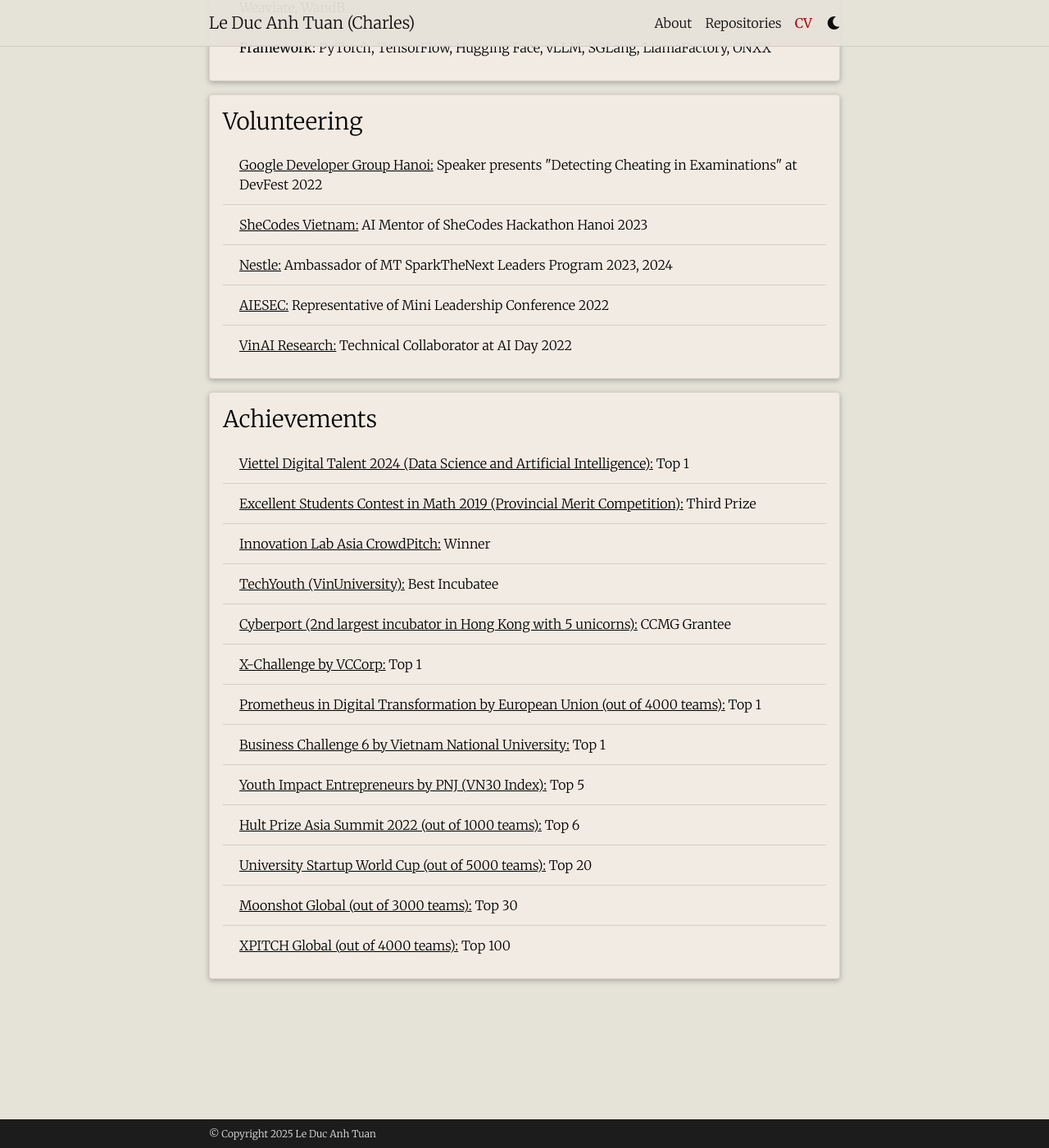
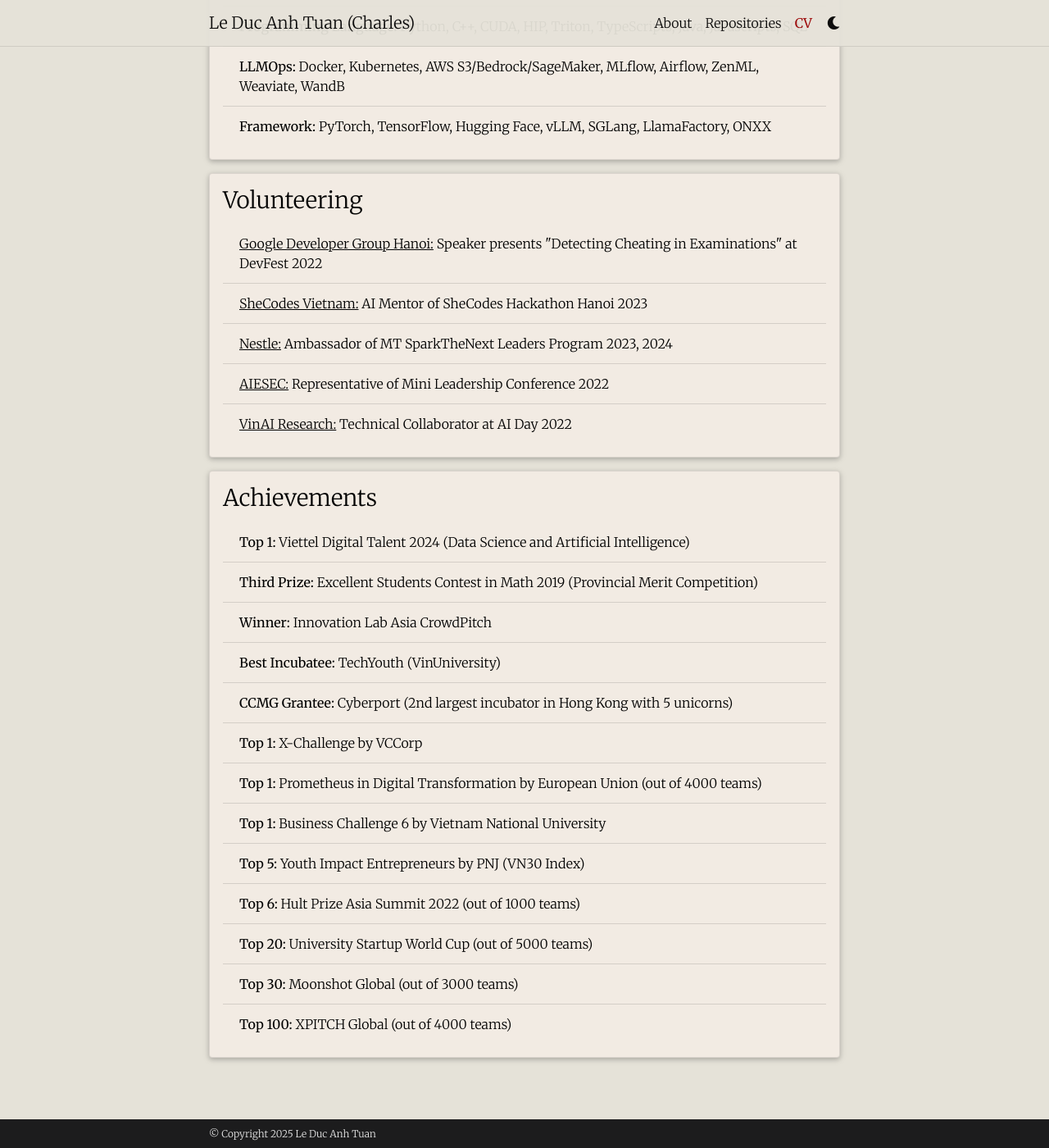
Before and after one commit to tuanlda78202/tuanlda78202.github.io, a Jekyll site: the page built from _pages/cv.md, in a window 1280 px wide and 1400 px high, scrolled down 3685 px. Shown: the whole window at 82% size. Built offline with Jekyll 4.4.1, drawn with Linux system fonts in a browser that asks for light colours; comment, search, counter and statistics services are not loaded; a style sheet for code colours, icons or effects is not loaded; some of the changed text lies outside the part shown.

Commit message:
update: cv

```diff
--- a/_data/cv.yml
+++ b/_data/cv.yml
@@ -16,12 +16,8 @@
 - title: Publications
   type: list
   contents:
-    - <a Speechless \href{https://arxiv.org/abs/2505.17417}{(Interspeech, 2025)}}
-            {Speech Instruction Training Without Speech for Low Resource Languages
-            }
-    - <a Poseless \href{https://arxiv.org/abs/2503.07111v2}{(CVPR, 2025)}}
-            {Depth-Free Vision-to-Joint Control via Direct Image Mapping with Vision Language Model
-            }
+    - <b>Speechless <a href=https://arxiv.org/abs/2505.17417>(Interspeech (A), 2025)</a>:</b> Speech Instruction Training Without Speech for Low Resource Languages
+    - <b>Poseless <a href=https://arxiv.org/abs/2503.07111v2>(arXiv, 2025)</a>:</b> Depth-Free Vision-to-Joint Control via Direct Image Mapping with Vision Language Model
 
 - title: Experience
   type: time_table
@@ -129,16 +125,16 @@
 - title: Achievements
   type: list
   contents:
-    - <u>Viettel Digital Talent 2024 (Data Science and Artificial Intelligence):</u> Top 1
-    - <u>Excellent Students Contest in Math 2019 (Provincial Merit Competition):</u> Third Prize
-    - <u>Innovation Lab Asia CrowdPitch:</u> Winner
-    - <u>TechYouth (VinUniversity):</u> Best Incubatee
-    - <u>Cyberport (2nd largest incubator in Hong Kong with 5 unicorns):</u> CCMG Grantee
-    - <u>X-Challenge by VCCorp:</u> Top 1
-    - <u>Prometheus in Digital Transformation by European Union (out of 4000 teams):</u> Top 1
-    - <u>Business Challenge 6 by Vietnam National University:</u> Top 1
-    - <u>Youth Impact Entrepreneurs by PNJ (VN30 Index):</u> Top 5
-    - <u>Hult Prize Asia Summit 2022 (out of 1000 teams):</u> Top 6
-    - <u>University Startup World Cup (out of 5000 teams):</u> Top 20
-    - <u>Moonshot Global (out of 3000 teams):</u> Top 30
-    - <u>XPITCH Global (out of 4000 teams):</u> Top 100
+    - <b>Top 1:</b> Viettel Digital Talent 2024 (Data Science and Artificial Intelligence)
+    - <b>Third Prize:</b> Excellent Students Contest in Math 2019 (Provincial Merit Competition)
+    - <b>Winner:</b> Innovation Lab Asia CrowdPitch
+    - <b>Best Incubatee:</b> TechYouth (VinUniversity)
+    - <b>CCMG Grantee:</b> Cyberport (2nd largest incubator in Hong Kong with 5 unicorns)
+    - <b>Top 1:</b> X-Challenge by VCCorp
+    - <b>Top 1:</b> Prometheus in Digital Transformation by European Union (out of 4000 teams)
+    - <b>Top 1:</b> Business Challenge 6 by Vietnam National University
+    - <b>Top 5:</b> Youth Impact Entrepreneurs by PNJ (VN30 Index)
+    - <b>Top 6:</b> Hult Prize Asia Summit 2022 (out of 1000 teams)
+    - <b>Top 20:</b> University Startup World Cup (out of 5000 teams)
+    - <b>Top 30:</b> Moonshot Global (out of 3000 teams)
+    - <b>Top 100:</b> XPITCH Global (out of 4000 teams)
--- a/_data/repositories.yml
+++ b/_data/repositories.yml
@@ -2,9 +2,9 @@
   - tuanlda78202
 
 github_repos:
-  - tuanlda78202/MLR
+  - tuanlda78202/gpt-oss-amd
+  - tuanlda78202/nvims
+  - tuanlda78202/leo
   - tuanlda78202/cod
-  - tuanlda78202/cuda-docker
-  - tuanlda78202/nvims
   - menloresearch/ichigo
   - WhisperSpeech/WhisperSpeech
```
